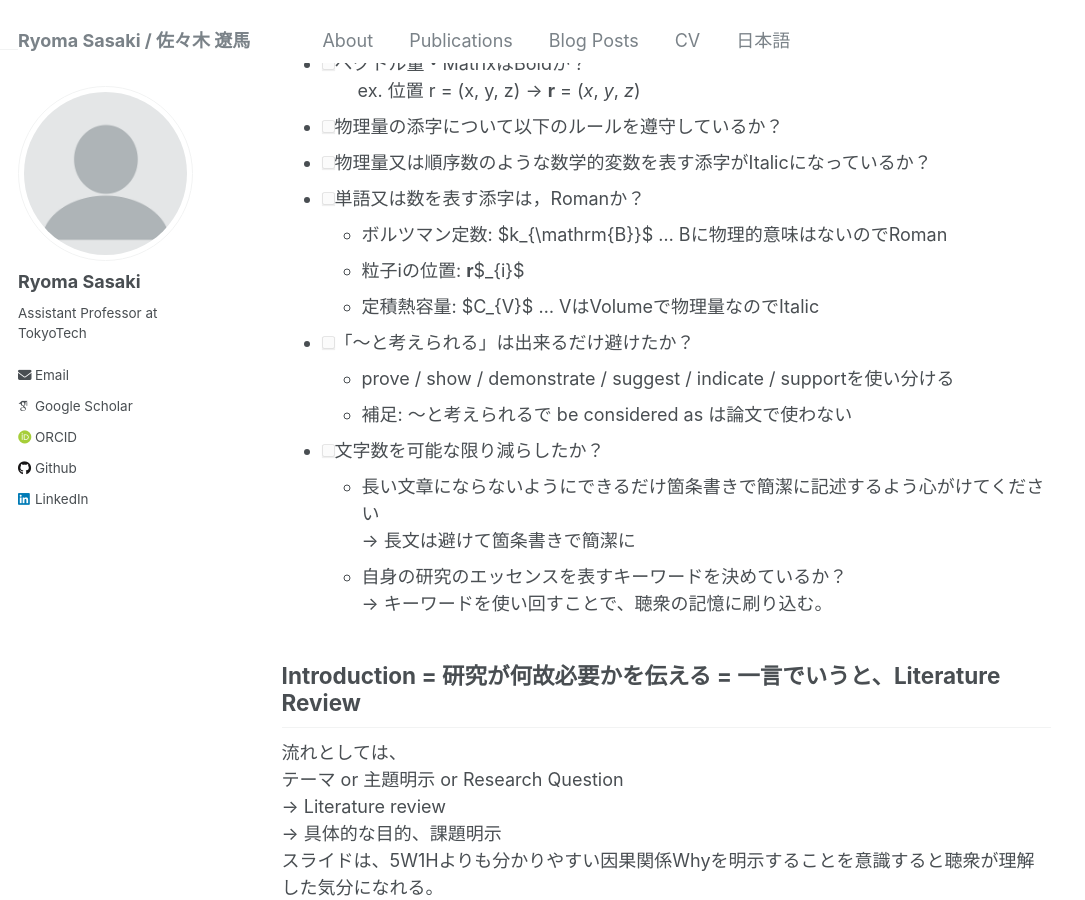
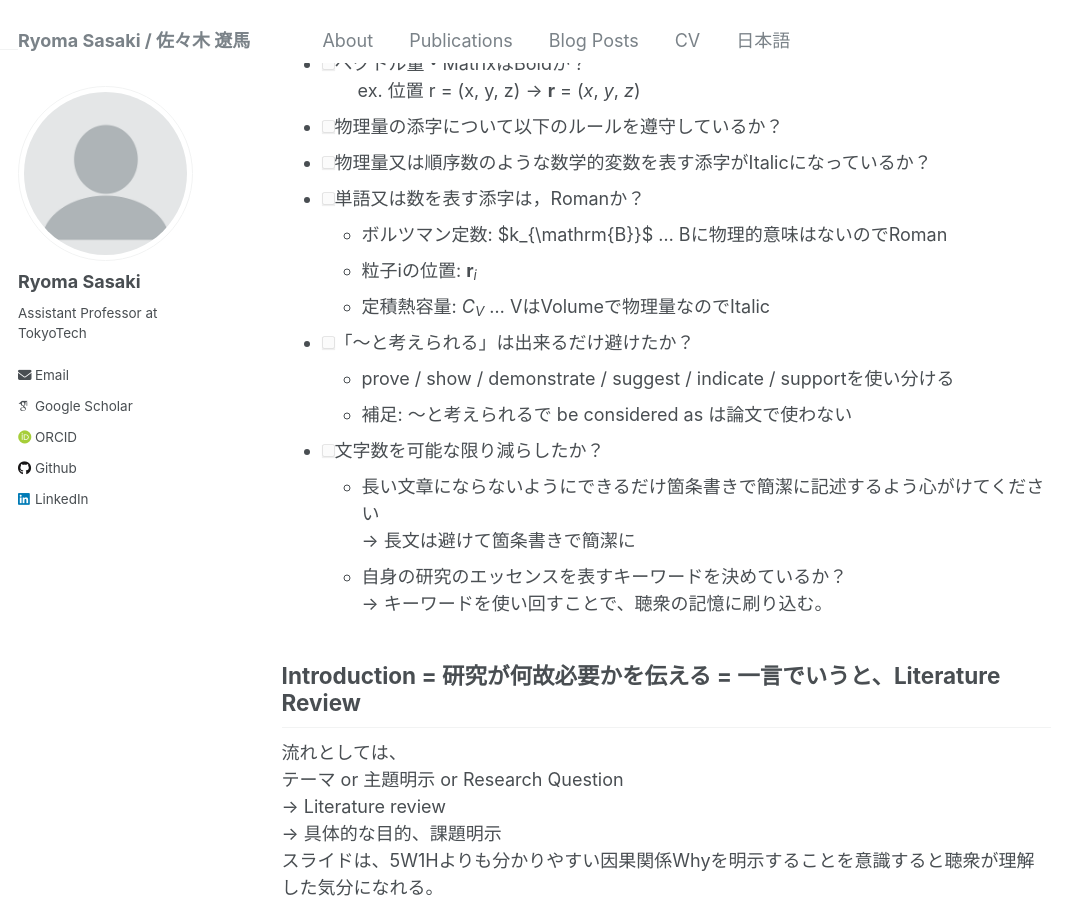
Before and after one commit to srak-uf/srak-uf.github.io, a Jekyll site: the page built from _posts/2025-09-25-presentation-checklist.md, in a window 1280 px wide and 900 px high, scrolled down 1535 px. Shown: the whole window, without its empty margins (0-1085 px from the left). Built offline with Jekyll 4.4.1, drawn with Linux system fonts in a browser that asks for light colours; some web fonts are replaced.

```diff
--- a/_posts/2025-09-25-presentation-checklist.md
+++ b/_posts/2025-09-25-presentation-checklist.md
@@ -48,8 +48,8 @@ tags:
 - [ ] 物理量又は順序数のような数学的変数を表す添字がItalicになっているか？
 - [ ] 単語又は数を表す添字は，Romanか？
   - ボルツマン定数: $k_{\mathrm{B}}$ ... Bに物理的意味はないのでRoman
-  - 粒子iの位置: **r**$_{i}$
-  - 定積熱容量: $C_{V}$ ... VはVolumeで物理量なのでItalic
+  - 粒子iの位置: **r**<sub>*i*</sub>
+  - 定積熱容量: *C*<sub>*V*</sub> ... VはVolumeで物理量なのでItalic
 - [ ] 「〜と考えられる」は出来るだけ避けたか？
   - prove / show / demonstrate / suggest / indicate / supportを使い分ける
   - 補足: 〜と考えられるで be considered as は論文で使わない
```
